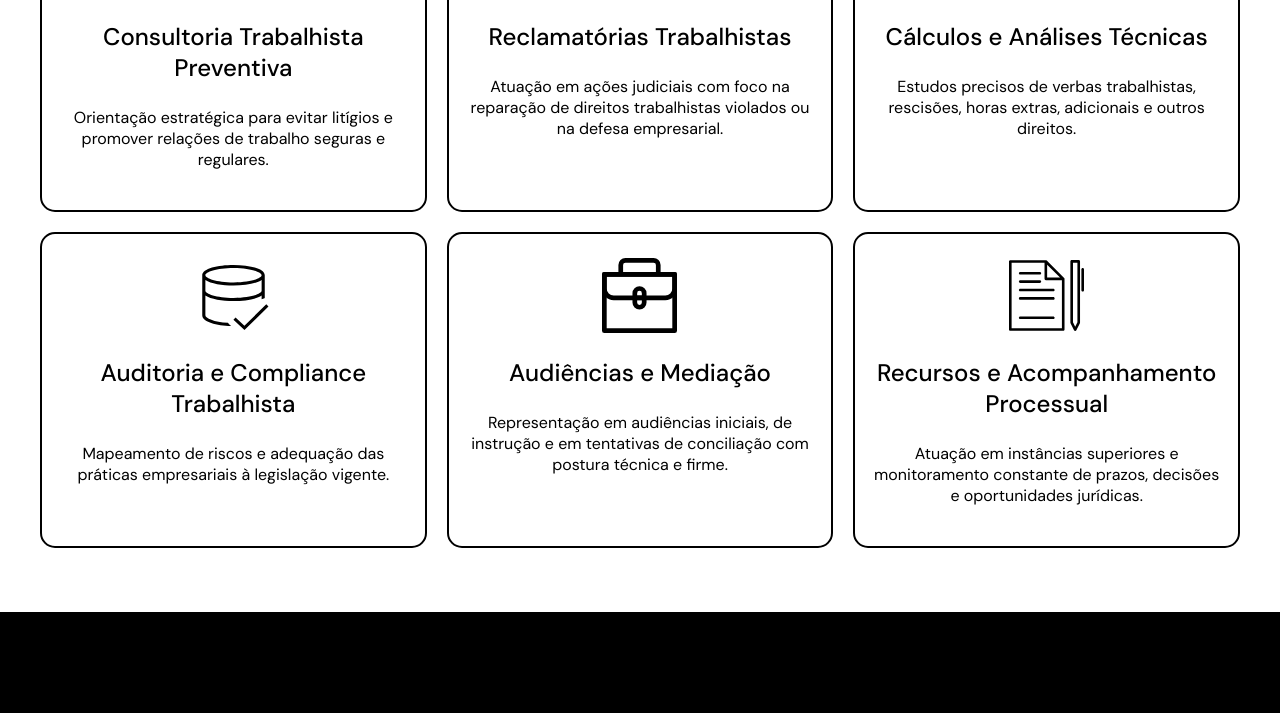
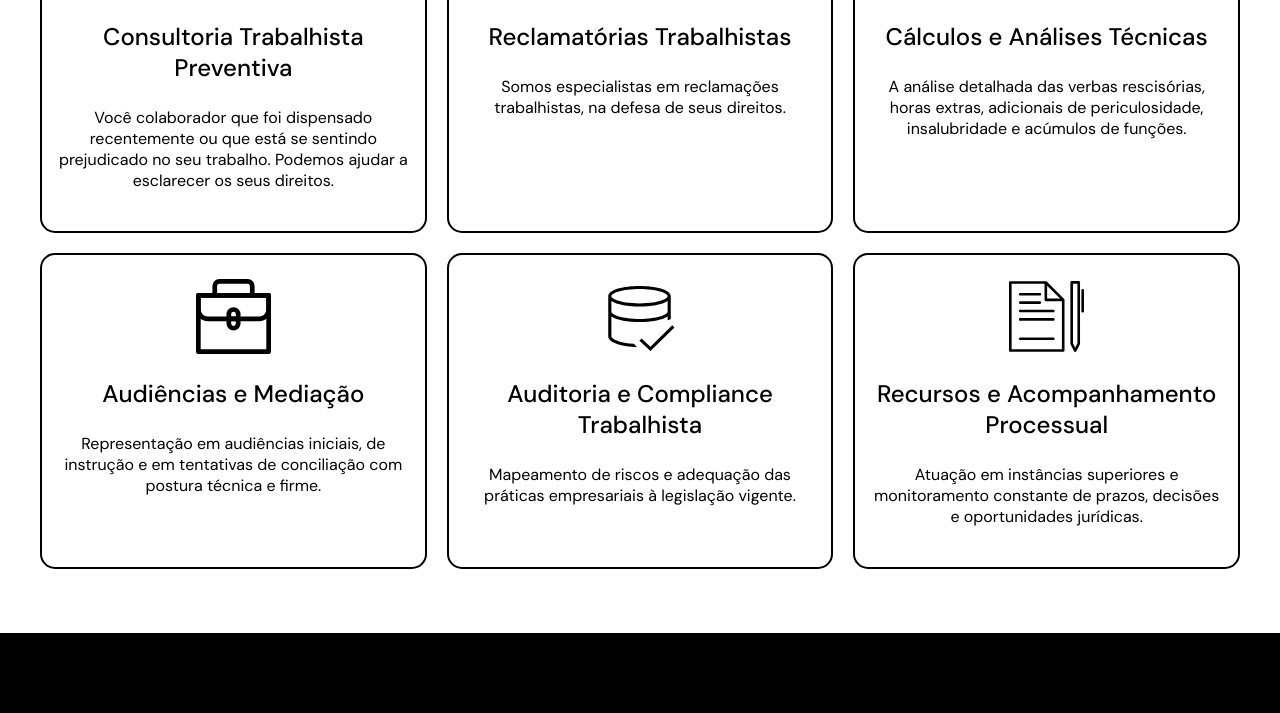
Before and after one commit to superkaruzao/pessoto, a plain HTML site: page index.html in a window 1280 px wide. Shown: the part 1224-1937 px from the top of the page. Drawn offline with nearby package versions, Linux system fonts and the light colour scheme.

Commit message:
Update index.html

```diff
--- a/index.html
+++ b/index.html
@@ -629,11 +629,11 @@
                     <div class="items">
                         <div class="item">
                             <div class="icone">
-                                <img src="imagens/icone-demissao.svg">
+                                <img src="imagens/icone-terno.svg">
                             </div>
                             <div class="info">
                                 <h3>Consultoria Trabalhista Preventiva</h3>
-                                <p>Orientação estratégica para evitar litígios e promover relações de trabalho seguras e regulares.</p>
+                                <p>Você colaborador que foi dispensado recentemente ou que está se sentindo prejudicado no seu trabalho. Podemos ajudar a esclarecer os seus direitos.</p>
                             </div>
                         </div>
                         <div class="item">
@@ -642,7 +642,7 @@
                             </div>
                             <div class="info">
                                 <h3>Reclamatórias Trabalhistas</h3>
-                                <p>Atuação em ações judiciais com foco na reparação de direitos trabalhistas violados ou na defesa empresarial.</p>
+                                <p>Somos especialistas em reclamações trabalhistas, na defesa de seus direitos.</p>
                             </div>
                         </div>
                         <div class="item">
@@ -651,7 +651,16 @@
                             </div>
                             <div class="info">
                                 <h3>Cálculos e Análises Técnicas</h3>
-                                <p>Estudos precisos de verbas trabalhistas, rescisões, horas extras, adicionais e outros direitos.</p>
+                                <p>A análise detalhada das verbas rescisórias, horas extras, adicionais de periculosidade, insalubridade e acúmulos de funções.</p>
+                            </div>
+                        </div>
+                        <div class="item">
+                            <div class="icone">
+                                <img src="imagens/trabalho.svg">
+                            </div>
+                            <div class="info">
+                                <h3>Audiências e Mediação</h3>
+                                <p>Representação em audiências iniciais, de instrução e em tentativas de conciliação com postura técnica e firme.</p>
                             </div>
                         </div>
                         <div class="item">
@@ -661,15 +670,6 @@
                             <div class="info">
                                 <h3>Auditoria e Compliance Trabalhista</h3>
                                 <p>Mapeamento de riscos e adequação das práticas empresariais à legislação vigente.</p>
-                            </div>
-                        </div>
-                        <div class="item">
-                            <div class="icone">
-                                <img src="imagens/trabalho.svg">
-                            </div>
-                            <div class="info">
-                                <h3>Audiências e Mediação</h3>
-                                <p>Representação em audiências iniciais, de instrução e em tentativas de conciliação com postura técnica e firme.</p>
                             </div>
                         </div>
                         <div class="item">
```
